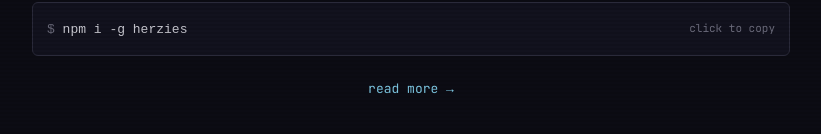
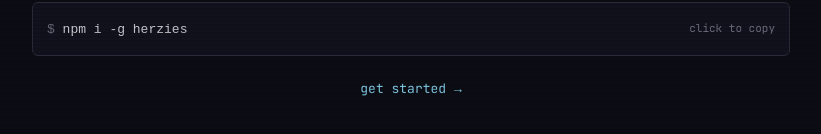
Before and after one commit to mathiasnovas/herzies, a Next.js app in the folder packages/web/: page / in a window 1280 px wide. Shown: the part 392-526 px from the top of the page, without its empty margins (229-1050 px from the left). Built offline with nearby package versions, Linux system fonts and the light colour scheme.

Commit message:
Rename "read more" link to "get started"

```diff
--- a/packages/web/src/app/page.tsx
+++ b/packages/web/src/app/page.tsx
@@ -45,7 +45,7 @@ export default function Home() {
 
 			<div style={{ textAlign: "center" }}>
 				<a href="/docs" style={{ fontSize: 13, color: "var(--cyan)" }}>
-					read more →
+					get started →
 				</a>
 			</div>
 		</main>
```
